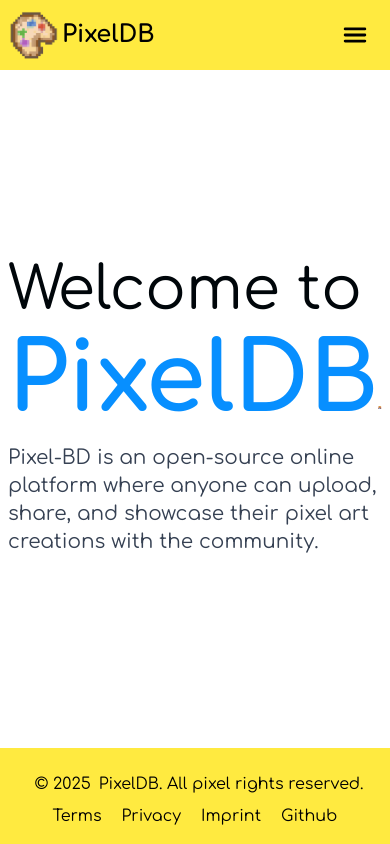
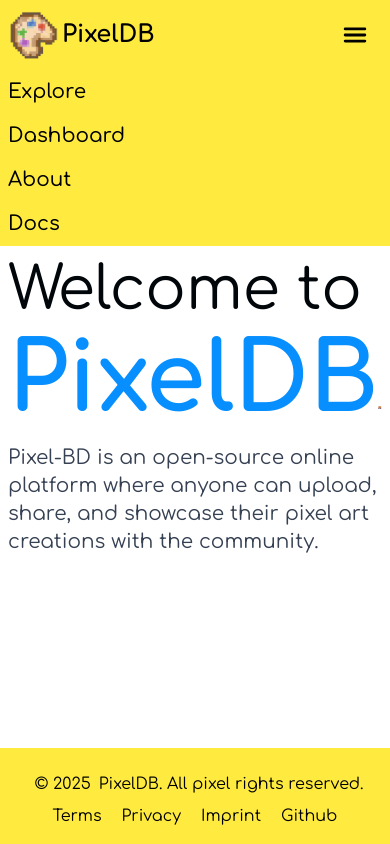
Before and after one commit to Pixel-DB/Pixel-DB-Web, a React (Vite) app: page / in a window 390 px wide. Both pictures are taken after a click on the element 355 px from the left and 35 px from the top of the page. Built offline with nearby package versions, Linux system fonts and the light colour scheme; no server answers.

Commit message:
Finished Logic

```diff
--- a/src/components/Navbar/Navbar.tsx
+++ b/src/components/Navbar/Navbar.tsx
@@ -31,26 +31,34 @@ const Navbar = () => {
 
   const handeClick = () => {
     setIsClosed(!isClosed);
+    console.log(isClosed);
   };
 
   return (
-    <div className="w-full flex items-center bg-primary justify-center">
-      <div className="w-[1300px] flex flex-row justify-between items-center">
+    <div className="w-full flex items-center bg-primary justify-center z-60">
+      <div className="w-[1300px]">
+        {/* Big Devices */}
+        <div className="flex flex-row justify-between items-center">
           <div>
             <NavbarLogo />
           </div>
-
           <div className="hidden sm:block">
             <NavbarItems item={item} />
           </div>
-
           <div className="sm:hidden text-3xl p-5" onClick={handeClick}>
             <IoMenu />
           </div>
-
           <div className="hidden sm:block">
             {isAuthenticated ? <ProfileButton /> : <LoginButton />}
           </div>
+        </div>
+
+        {/* Small Devices */}
+        {!isClosed && (
+          <div className="sm:hidden block bg-primary absolute w-full">
+            <NavbarItems item={item} />
+          </div>
+        )}
       </div>
     </div>
   );
--- a/src/components/Navbar/NavbarItems.tsx
+++ b/src/components/Navbar/NavbarItems.tsx
@@ -11,7 +11,7 @@ interface Props {
 
 export const NavbarItems = ({ item }: Props) => {
   return (
-    <div className="p-2 flex items-center justify-center text-xl font-medium flex-1 space-x-12">
+    <div className="p-2 flex flex-col sm:flex-row sm:items-center sm:justify-center text-xl font-medium gap-4 sm:gap-12">
       {item.map((item) => (
         <NavLink key={item.name} to={item.link}>
           <span>{item.name}</span>
```
Lines whose indentation alone changed are shown as unchanged.
